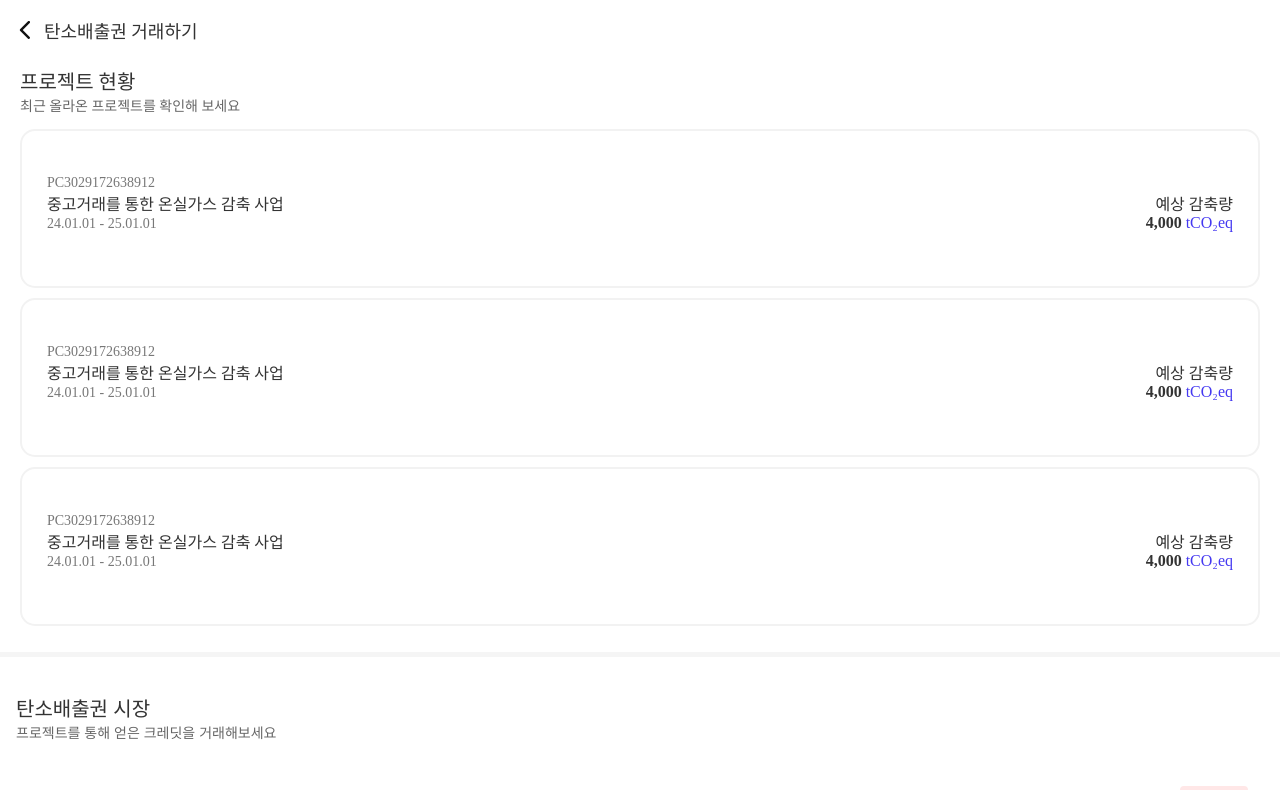
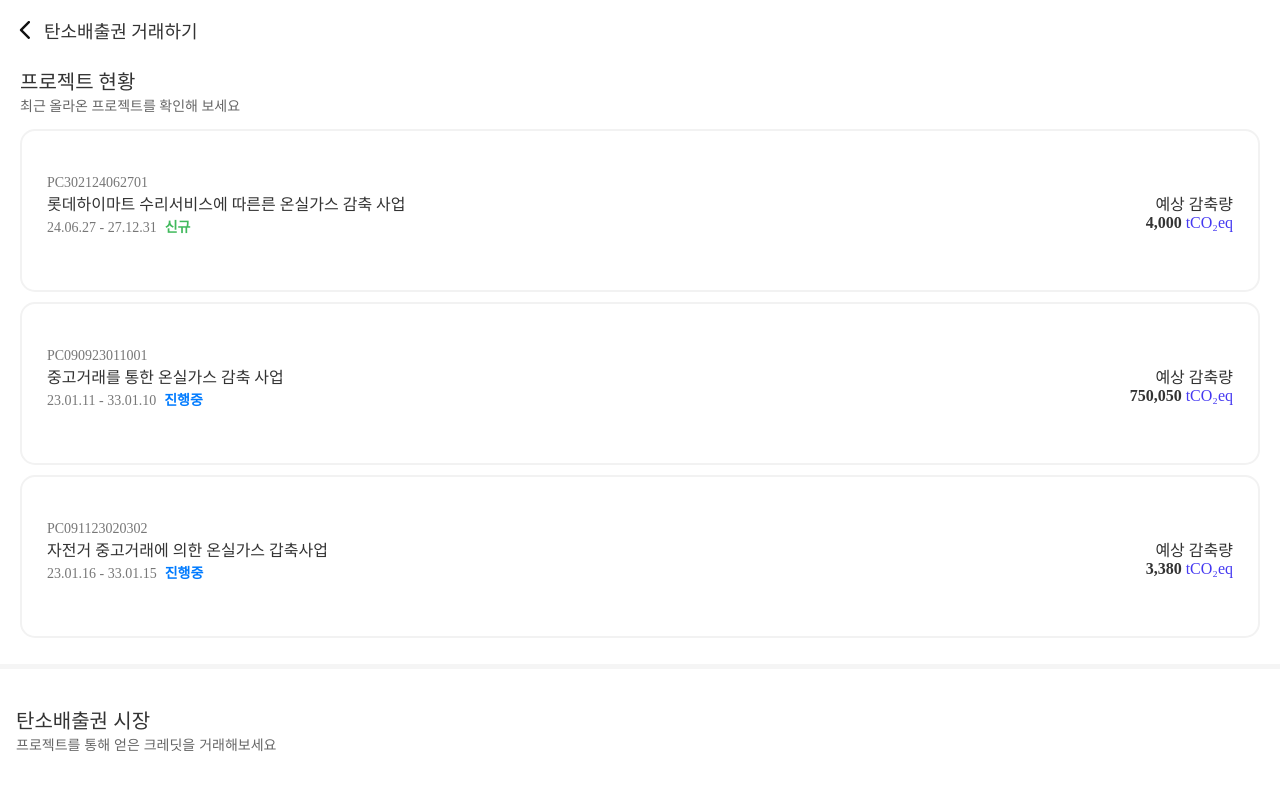
Before and after one commit to leechanhoe/sol-token, a React (Create React App) app: page /carbon in a window 1280 px wide. Shown: the top 790 px of the page. Built offline with nearby package versions, Linux system fonts and the light colour scheme.

Commit message:
프로젝트 상태('진행중', '신규') 에 따라 UI 변경되도록 수정

```diff
--- a/src/components/ProjectList.css
+++ b/src/components/ProjectList.css
@@ -102,3 +102,16 @@
   font-size: 14px;
   margin-top: -3px;
 }
+
+.type {
+  margin-left: 8px;
+  font-weight: bold;
+}
+
+.type-in-progress {
+  color: #007bff;
+}
+
+.type-new {
+  color: #40b95c;
+}
--- a/src/components/ProjectList.js
+++ b/src/components/ProjectList.js
@@ -8,24 +8,27 @@ function ProjectList() {
   const projects = [
     {
       id: 1,
-      projectId: "PC3029172638912",
-      title: "중고거래를 통한 온실가스 감축 사업",
+      projectId: "PC302124062701",
+      title: "롯데하이마트 수리서비스에 따른른 온실가스 감축 사업",
       amount: 4000,
-      date: "24.01.01 - 25.01.01",
+      date: "24.06.27 - 27.12.31",
+      type: "신규",
     },
     {
       id: 2,
-      projectId: "PC3029172638912",
+      projectId: "PC090923011001",
       title: "중고거래를 통한 온실가스 감축 사업",
-      amount: 4000,
-      date: "24.01.01 - 25.01.01",
+      amount: 750050,
+      date: "23.01.11 - 33.01.10",
+      type: "진행중",
     },
     {
       id: 3,
-      projectId: "PC3029172638912",
-      title: "중고거래를 통한 온실가스 감축 사업",
-      amount: 4000,
-      date: "24.01.01 - 25.01.01",
+      projectId: "PC091123020302",
+      title: "자전거 중고거래에 의한 온실가스 갑축사업",
+      amount: 3380,
+      date: "23.01.16 - 33.01.15",
+      type: "진행중",
     },
   ];
 
@@ -50,7 +53,12 @@ function ProjectList() {
               <div className="col">
                 <p className="project-id">{project.projectId}</p>
                 <p className="project-title">{project.title}</p>
-                <p className="project-date">{project.date}</p>
+                <p className="project-date">
+                  {project.date}
+                  <span className={`type ${project.type === "진행중" ? "type-in-progress" : "type-new"}`}>
+                    {project.type}
+                  </span>
+                </p>
               </div>
               <div className="col">
                 <p className="col-title">예상 감축량</p>
--- a/src/pages/ProjectDetails.css
+++ b/src/pages/ProjectDetails.css
@@ -130,3 +130,23 @@
   .sell-button:hover {
     background-color: #096dd9;
   }
+
+  .invest-button {
+    background-color: #28a745; /* 초록색 */
+    color: white;
+    padding: 12px 20px;
+    border: none;
+    border-radius: 8px;
+    font-size: 16px;
+    cursor: pointer;
+    flex: 1;
+  }
+
+  .invest-button:hover {
+    background-color: #218838;
+  }
+
+  .reduction-amount {
+    color: #db0fcd;
+    font-weight: bold;
+  }
--- a/src/pages/ProjectDetails.js
+++ b/src/pages/ProjectDetails.js
@@ -9,9 +9,12 @@ function ProjectDetails() {
   const projects = [
     {
       id: 1,
+      title: "롯데하이마트 수리서비스에 따른 온실가스 감축 사업",
       code: "PC302124062701",
       status: "Certification Pending",
+      type: "신규",
       location: "대한민국 (KR)",
+      reductionType: "감축 / 재활용",
       amount: 4000,
       dateStart: "2024.06.27",
       dateEnd: "2027.12.31",
@@ -31,17 +34,20 @@ function ProjectDetails() {
     },
     {
       id: 2,
-      code: "PC302124062701",
-      status: "Certification Pending",
+      title: "중고거래를 통한 온실가스 감축 사업",
+      code: "PC090923011001",
+      status: "Inactive",
+      type: "진행중",
       location: "대한민국 (KR)",
-      amount: 4000,
-      dateStart: "2024.06.27",
-      dateEnd: "2027.12.31",
-      monitoringDate: "-",
-      reductionDateStart: "2023.01.01",
-      reductionDateEnd: "2027.12.31",
-      method: "대체사업의 방법론",
-      company: "롯데하이마트",
+      reductionType: "감축 / 중고거래",
+      amount: 750050,
+      dateStart: "2023.01.11",
+      dateEnd: "2033.01.10",
+      monitoringDate: "1",
+      reductionDateStart: "2023.02.02",
+      reductionDateEnd: "2033.01.10",
+      method: "자원순환을 위한 중고거래 방법론",
+      company: "주식회사 중고나라",
       documents: [
         { name: "사업 계획서", url: "#" },
         { name: "모니터링 보고서", url: "#" },
@@ -53,17 +59,20 @@ function ProjectDetails() {
     },
     {
       id: 3,
-      code: "PC302124062701",
-      status: "Certification Pending",
+      title: "자전거 중고거래에 의한 온실가스 갑축사업",
+      code: "PC091123020302",
+      status: "Inactive",
+      type: "진행중",
       location: "대한민국 (KR)",
-      amount: 4000,
-      dateStart: "2024.06.27",
-      dateEnd: "2027.12.31",
-      monitoringDate: "-",
-      reductionDateStart: "2023.01.01",
-      reductionDateEnd: "2027.12.31",
-      method: "대체사업의 방법론",
-      company: "롯데하이마트",
+      reductionType: "감축 / 중고거래",
+      amount: 3380,
+      dateStart: "2023.01.16",
+      dateEnd: "2033.01.15",
+      monitoringDate: "1",
+      reductionDateStart: "2022.01.01",
+      reductionDateEnd: "2032.12.31",
+      method: "자원순환을 위한 중고거래 방법론",
+      company: "라이트브라더스",
       documents: [
         { name: "사업 계획서", url: "#" },
         { name: "모니터링 보고서", url: "#" },
@@ -84,10 +93,18 @@ function ProjectDetails() {
   return (
     <section className="project-details">
       <Header />
+      <br></br>
       <h2>프로젝트 상세</h2>
       <div className="project-info">
-        <p><strong>감축 / 세부분야:</strong> 감축 / 재활용</p>
-        <p><strong>예상 감축량:</strong> {project.amount} tCO₂eq</p>
+        <p><strong>프로젝트명:</strong> {project.title}</p>
+        <p>
+          <strong>프로젝트 상태:</strong>
+          <span className={`type ${project.type === "진행중" ? "type-in-progress" : "type-new"}`}>
+            {project.type}
+          </span>
+        </p>
+        <p><strong>감축 / 세부분야:</strong> {project.reductionType}</p>
+        <p><strong>예상 감축량:</strong> <span className="reduction-amount">{project.amount}</span> tCO₂eq</p>
         <p><strong>모니터링 회차:</strong> {project.monitoringDate}</p>
         <p>
           <strong>시작 / 종료일:</strong> {project.dateStart} ~ {project.dateEnd}
@@ -96,7 +113,7 @@ function ProjectDetails() {
           <strong>감축기간 시작 / 종료일:</strong> {project.reductionDateStart} ~ {project.reductionDateEnd}
         </p>
         <p><strong>방법론:</strong> {project.method}</p>
-        <p><strong>프로젝트 상태:</strong> {project.status}</p>
+        <p><strong>프로젝트 유형:</strong> {project.status}</p>
         <p><strong>프로젝트 ID:</strong> {project.code}</p>
         <p><strong>프로젝트 실행 기업:</strong> {project.company}</p>
       </div>
@@ -114,8 +131,16 @@ function ProjectDetails() {
         </ul>
       </div>
       <div className="button-group">
-        <button className="purchase-button">보유권증서 구매</button>
-        <button className="sell-button">보유권증서 판매</button>
+        {project.type === "신규" ? (
+          // '신규'일 때는 초록색 버튼 하나
+          <button className="invest-button">프로젝트 투자하기</button>
+        ) : (
+          // '진행중'일 때는 기존의 두 개의 버튼
+          <>
+            <button className="purchase-button">보유권증서 구매</button>
+            <button className="sell-button">보유권증서 판매</button>
+          </>
+        )}
       </div>
     </section>
   );
```
